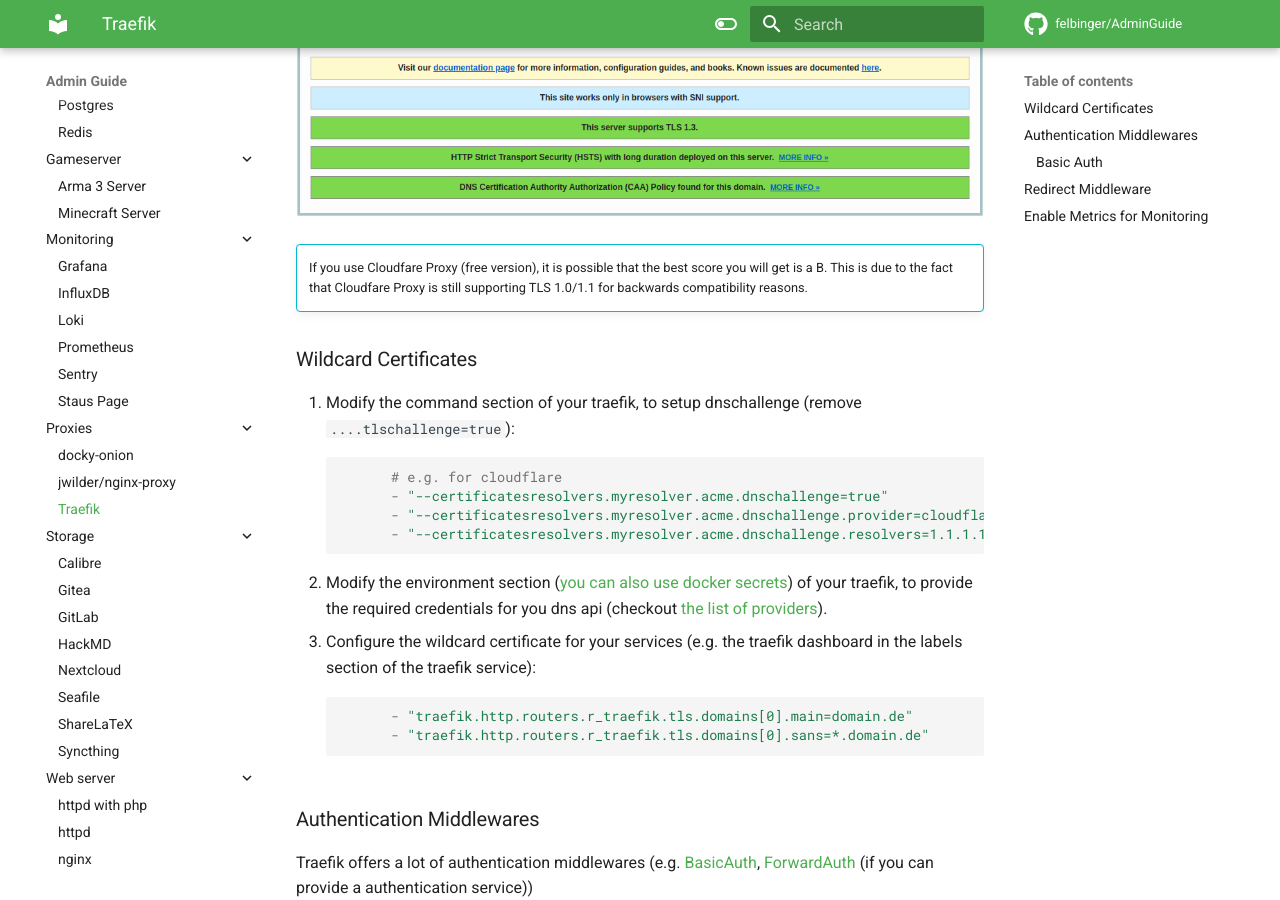
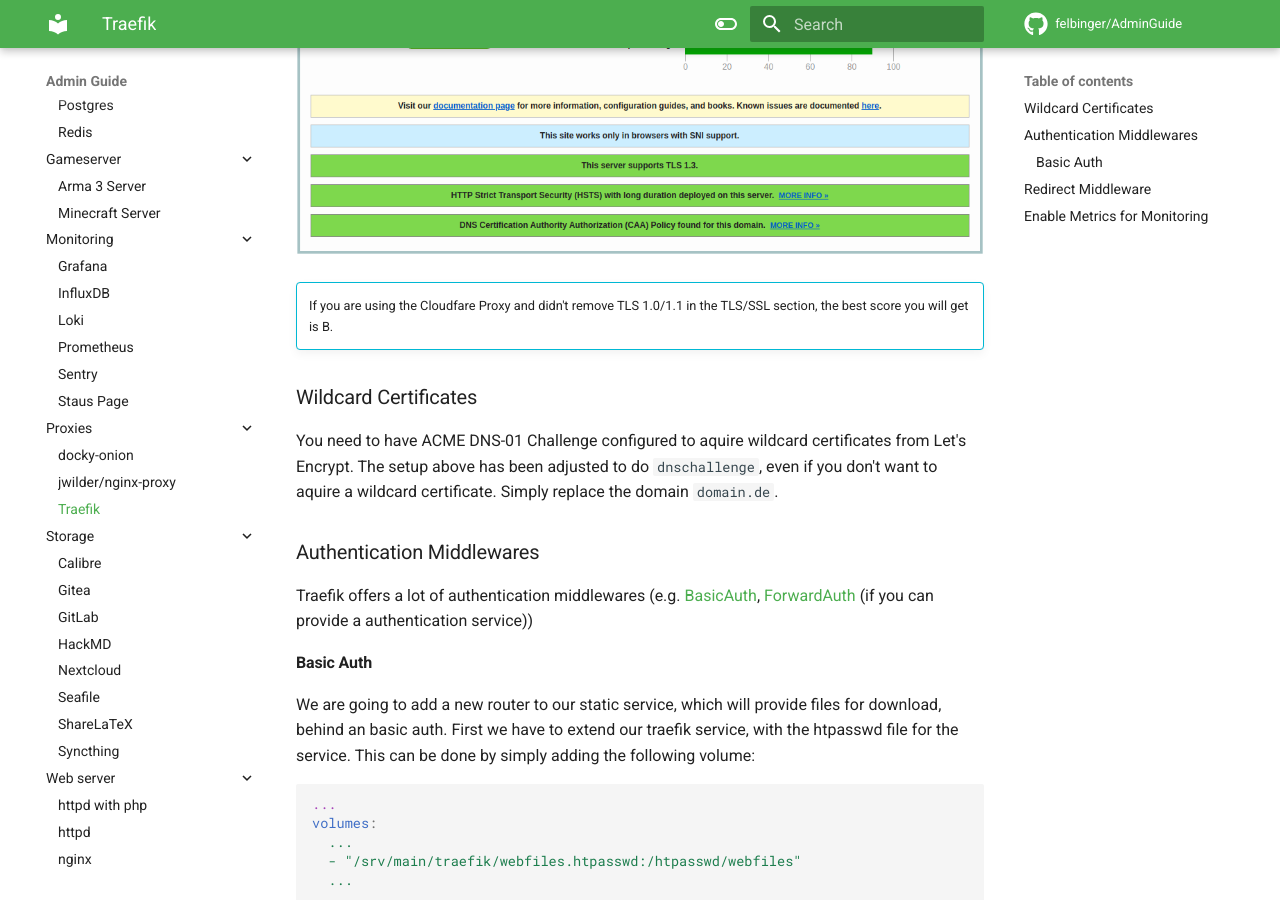
Before and after one commit to felbinger/AdminGuide, an MkDocs documentation site: the page built from docs/services/proxies/traefik.md, in a window 1280 px wide and 900 px high, scrolled down 3562 px. Built offline with MkDocs 1.6.1 and Material for MkDocs 9.7.7, drawn with Linux system fonts in a browser that asks for light colours; nearby versions of some CDN libraries; comment, search, counter and statistics services are not loaded; some of the changed text lies outside the part shown.

Commit message:
Traefik Service: Update wildcard acquiring process for Let's Encrypt using Traefik

````diff
--- a/docs/services/proxies/traefik.md
+++ b/docs/services/proxies/traefik.md
@@ -37,12 +37,14 @@ Make sure you configured your dns correctly: domain.de need to point to your ser
       - "--entryPoints.websecure.http.tls.certresolver=myresolver"
       - "--entryPoints.websecure.http.tls.domains[0].main=domain.de"
       - "--entryPoints.websecure.http.tls.domains[0].sans=*.domain.de"
+      #- "--entryPoints.websecure.http.tls.domains[1].main=domain2.de"
+      #- "--entryPoints.websecure.http.tls.domains[1].sans=*.domain2.de"
 
       - "--certificatesresolvers.myresolver.acme.dnschallenge=true"
       - "--certificatesresolvers.myresolver.acme.dnschallenge.provider=cloudflare"
       - "--certificatesresolvers.myresolver.acme.dnschallenge.resolvers=1.1.1.1:53,8.8.8.8:53"
       - "--certificatesresolvers.myresolver.acme.dnschallenge.delayBeforeCheck=10"
-      - "--certificatesresolvers.myresolver.acme.email=admin@domain.de"
+      - "--certificatesresolvers.myresolver.acme.email=certificates@domain.de"
       - "--certificatesresolvers.myresolver.acme.storage=/letsencrypt/acme.json"
       #- "--certificatesresolvers.myresolver.acme.caserver=https://acme-staging-v02.api.letsencrypt.org/directory"
     labels:
@@ -143,23 +145,10 @@ You should also add your domain to the [HSTS Preload List](https://hstspreload.o
 Let's do a [ssltest](https://www.ssllabs.com/ssltest) to see how good we are:
 ![Picture of the ssltest result](../../img/services/traefik_ssllabs_test.png?raw=true){: loading=lazy }
 !!! info ""
-    If you use Cloudfare Proxy (free version), it is possible that the best score you will get is a B.
-    This is due to the fact that Cloudfare Proxy is still supporting TLS 1.0/1.1 for backwards compatibility reasons.
+    If you are using the Cloudfare Proxy and didn't remove TLS 1.0/1.1 in the TLS/SSL section, the best score you will get is B.
 
 ### Wildcard Certificates
-1. Modify the command section of your traefik, to setup dnschallenge (remove `....tlschallenge=true`):
-   ```yaml
-         # e.g. for cloudflare
-         - "--certificatesresolvers.myresolver.acme.dnschallenge=true"
-         - "--certificatesresolvers.myresolver.acme.dnschallenge.provider=cloudflare"
-         - "--certificatesresolvers.myresolver.acme.dnschallenge.resolvers=1.1.1.1:53,8.8.8.8:53"
-   ```
-2. Modify the environment section ([you can also use docker secrets](https://doc.traefik.io/traefik/user-guides/docker-compose/acme-dns/#use-secrets)) of your traefik, to provide the required credentials for you dns api (checkout [the list of providers](https://doc.traefik.io/traefik/https/acme/#providers)).
-3. Configure the wildcard certificate for your services (e.g. the traefik dashboard in the labels section of the traefik service):
-   ```yaml
-         - "traefik.http.routers.r_traefik.tls.domains[0].main=domain.de"
-         - "traefik.http.routers.r_traefik.tls.domains[0].sans=*.domain.de"
-   ```
+You need to have ACME DNS-01 Challenge configured to aquire wildcard certificates from Let's Encrypt. The setup above has been adjusted to do `dnschallenge`, even if you don't want to aquire a wildcard certificate. Simply replace the domain `domain.de`.
 
 ### Authentication Middlewares
 Traefik offers a lot of authentication middlewares (e.g. [BasicAuth](https://doc.traefik.io/traefik/middlewares/basicauth/), [ForwardAuth](https://doc.traefik.io/traefik/middlewares/forwardauth/) (if you can provide a authentication service))
````
